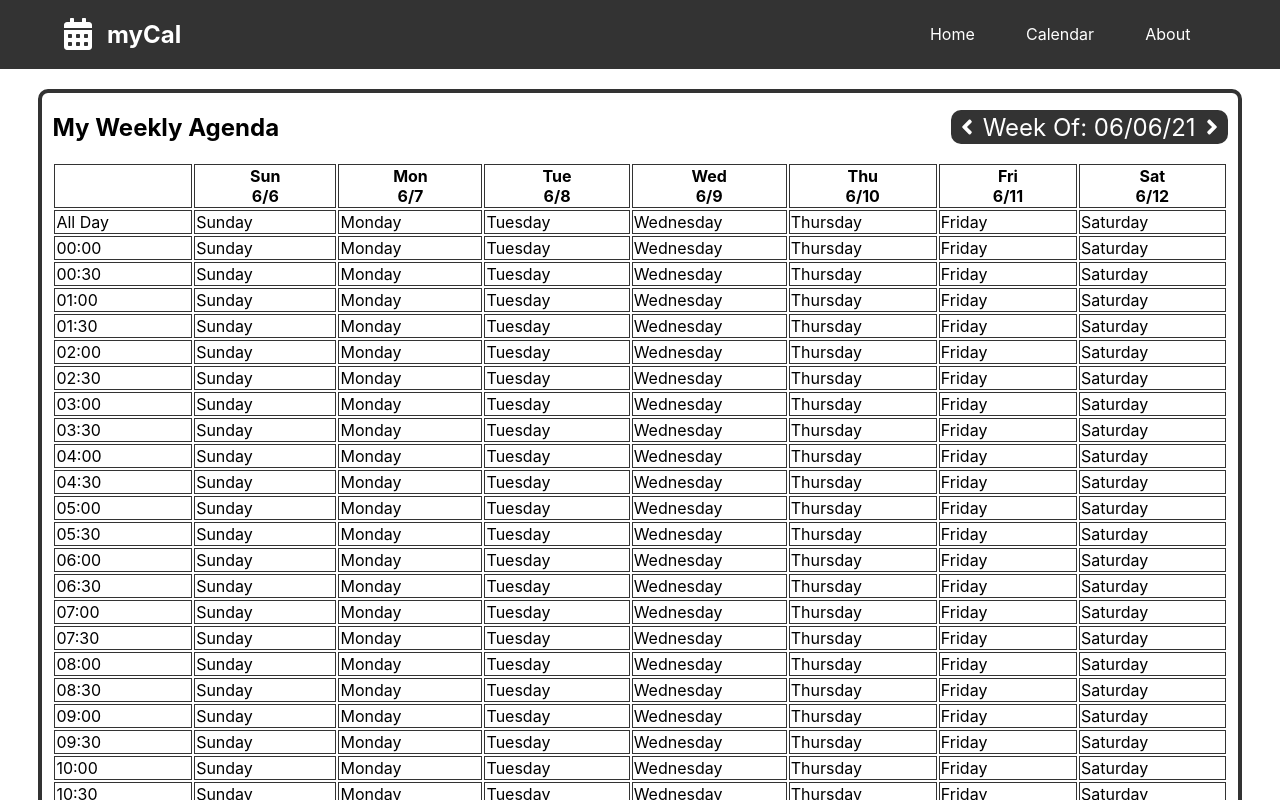
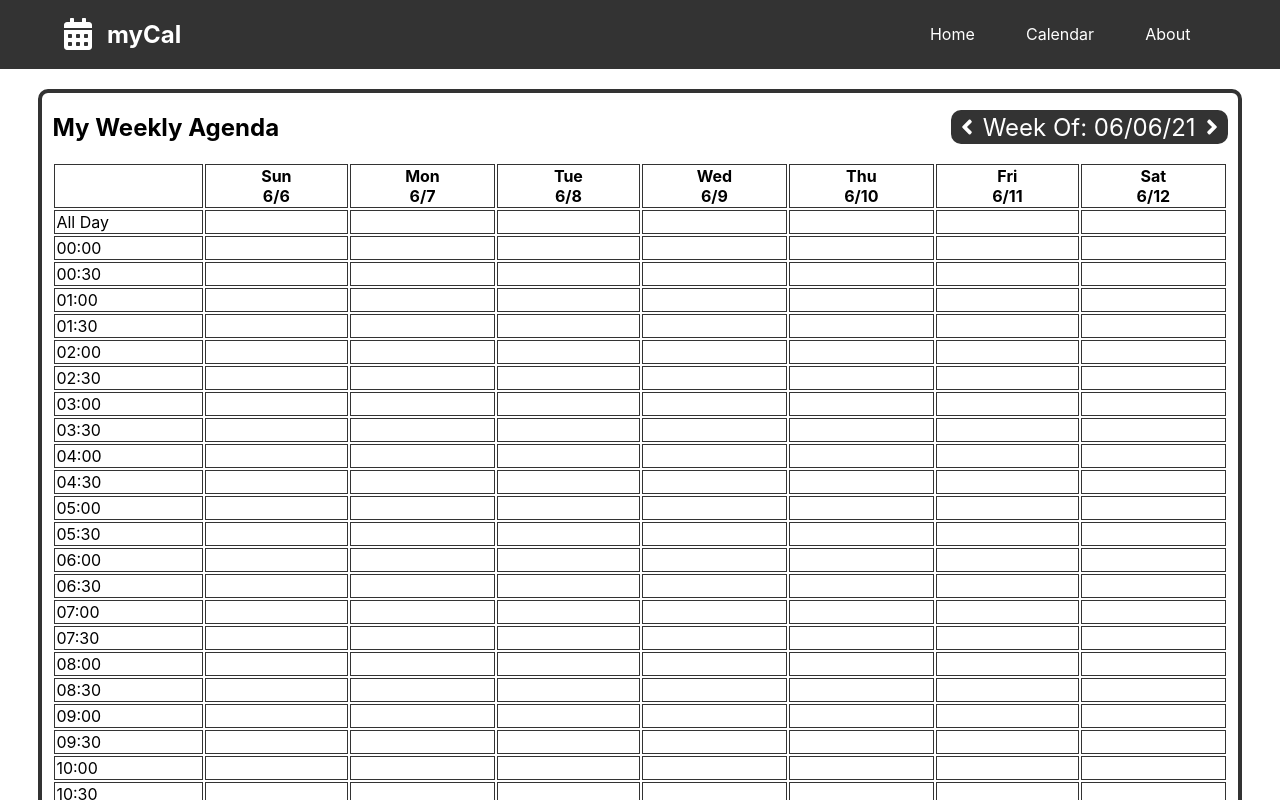
Before and after one commit to Ben-Bromley/myCal, a React (Create React App) app: page / in a window 1280 px wide. Shown: the top 800 px of the page. Built offline with nearby package versions, Linux system fonts and the light colour scheme; no server answers; the database is empty.

Commit message:
added class to TableCell component

```diff
--- a/src/components/TableCell.jsx
+++ b/src/components/TableCell.jsx
@@ -24,8 +24,8 @@ class TableCell extends Component {
 
     render() {
         return (
-                <td onClick={()=>this.handleClick()}>
-                    {this.props.display}{this.state.day}
+                <td className={this.props.status} onClick={()=>this.handleClick()}>
+                    {this.props.display}
                 </td>
         )
     }
```
